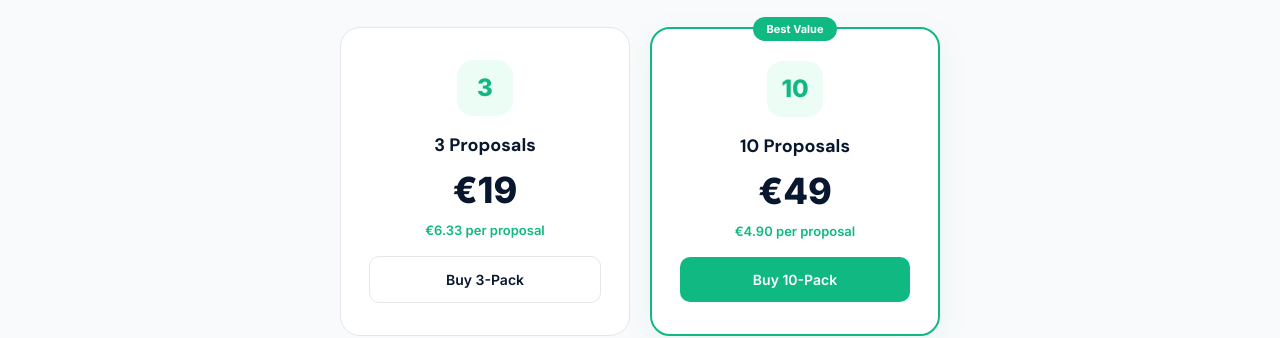
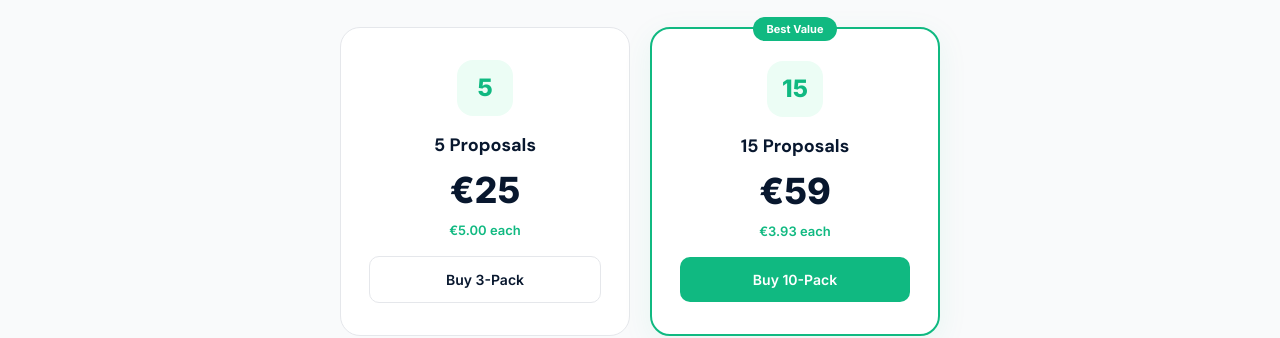
Before and after one commit to sheozin/cuequote-marketing, a Next.js app: page /pricing in a window 1280 px wide. Shown: the part 1677-2015 px from the top of the page. Built offline with nearby package versions, Linux system fonts and the light colour scheme; no server answers.

Commit message:
fix: update hardcoded prices on homepage and pricing page
Starter €29, Pro €79, Business €179.
Credit packs: 5 for €25, 15 for €59.

Co-Authored-By: Claude Opus 4.6 (1M context) <noreply@anthropic.com>

```diff
--- a/src/app/page.tsx
+++ b/src/app/page.tsx
@@ -304,9 +304,9 @@ export default async function HomePage() {
           <div style={{ display: "grid", gridTemplateColumns: "repeat(4, 1fr)", gap: 16, maxWidth: 1100, margin: "0 auto" }} className="home-pricing-grid">
             {[
               { name: "Free", price: "€0", period: "", icon: <Zap size={20} />, features: [tHomePricing("freeF1"), tHomePricing("freeF2"), tHomePricing("freeF3"), tHomePricing("freeF4")], cta: tPricing("startFree"), ctaStyle: "outline" as const, popular: false },
-              { name: "Starter", price: "€39", period: "/mo", icon: <CreditCard size={20} />, features: [tHomePricing("starterF1"), tHomePricing("starterF2"), tHomePricing("starterF3"), tHomePricing("starterF4")], cta: tPricing("startTrial"), ctaStyle: "primary" as const, popular: true },
-              { name: "Pro", price: "€99", period: "/mo", icon: <Crown size={20} />, features: [tHomePricing("proF1"), tHomePricing("proF2"), tHomePricing("proF3"), tHomePricing("proF4")], cta: tPricing("startTrial"), ctaStyle: "primary" as const, popular: false },
-              { name: "Business", price: "€199", period: "/mo", icon: <Rocket size={20} />, features: [tHomePricing("businessF1"), tHomePricing("businessF2"), tHomePricing("businessF3"), tHomePricing("businessF4")], cta: tPricing("startTrial"), ctaStyle: "primary" as const, popular: false },
+              { name: "Starter", price: "€29", period: "/mo", icon: <CreditCard size={20} />, features: [tHomePricing("starterF1"), tHomePricing("starterF2"), tHomePricing("starterF3"), tHomePricing("starterF4")], cta: tPricing("startTrial"), ctaStyle: "primary" as const, popular: true },
+              { name: "Pro", price: "€79", period: "/mo", icon: <Crown size={20} />, features: [tHomePricing("proF1"), tHomePricing("proF2"), tHomePricing("proF3"), tHomePricing("proF4")], cta: tPricing("startTrial"), ctaStyle: "primary" as const, popular: false },
+              { name: "Business", price: "€179", period: "/mo", icon: <Rocket size={20} />, features: [tHomePricing("businessF1"), tHomePricing("businessF2"), tHomePricing("businessF3"), tHomePricing("businessF4")], cta: tPricing("startTrial"), ctaStyle: "primary" as const, popular: false },
             ].map(({ name, price, period, icon, features, cta, ctaStyle, popular }) => (
               <div key={name} style={{
                 background: "#fff", borderRadius: 20, padding: "32px 28px",
--- a/src/app/pricing/page.tsx
+++ b/src/app/pricing/page.tsx
@@ -30,7 +30,7 @@ export default async function PricingPage() {
     },
     {
       name: t("starterName"),
-      price: "€39",
+      price: "€29",
       period: t("perMonth"),
       desc: t("starterDesc"),
       icon: <CreditCard size={20} />,
@@ -42,7 +42,7 @@ export default async function PricingPage() {
     },
     {
       name: t("proName"),
-      price: "€99",
+      price: "€79",
       period: t("perMonth"),
       desc: t("proDesc"),
       icon: <Crown size={20} />,
@@ -52,7 +52,7 @@ export default async function PricingPage() {
     },
     {
       name: t("businessName"),
-      price: "€199",
+      price: "€179",
       period: t("perMonth"),
       desc: t("businessDesc"),
       icon: <Rocket size={20} />,
@@ -238,13 +238,13 @@ export default async function PricingPage() {
                 width: 56, height: 56, borderRadius: 16, background: "#ecfdf5",
                 display: "flex", alignItems: "center", justifyContent: "center", marginBottom: 16,
               }}>
-                <span style={{ fontSize: 24, fontWeight: 800, color: "#10b981" }}>3</span>
+                <span style={{ fontSize: 24, fontWeight: 800, color: "#10b981" }}>5</span>
               </div>
-              <h3 style={{ fontFamily: "var(--font-dm-sans)", fontWeight: 700, fontSize: 18, color: "#08172E", marginBottom: 4 }}>{t("threeProposals")}</h3>
+              <h3 style={{ fontFamily: "var(--font-dm-sans)", fontWeight: 700, fontSize: 18, color: "#08172E", marginBottom: 4 }}>5 Proposals</h3>
               <div style={{ marginBottom: 4 }}>
-                <span style={{ fontSize: 36, fontWeight: 800, color: "#08172E" }}>€19</span>
+                <span style={{ fontSize: 36, fontWeight: 800, color: "#08172E" }}>€25</span>
               </div>
-              <p style={{ fontSize: 13, color: "#10b981", fontWeight: 600, marginBottom: 16 }}>{t("perProposal3")}</p>
+              <p style={{ fontSize: 13, color: "#10b981", fontWeight: 600, marginBottom: 16 }}>€5.00 each</p>
               <Link href={`${APP_URL}/signup?lang=${locale}`} style={{
                 textDecoration: "none", display: "block", width: "100%", textAlign: "center", padding: "12px 20px",
                 borderRadius: 10, fontWeight: 600, fontSize: 14,
@@ -270,13 +270,13 @@ export default async function PricingPage() {
                 width: 56, height: 56, borderRadius: 16, background: "#ecfdf5",
                 display: "flex", alignItems: "center", justifyContent: "center", marginBottom: 16,
               }}>
-                <span style={{ fontSize: 24, fontWeight: 800, color: "#10b981" }}>10</span>
+                <span style={{ fontSize: 24, fontWeight: 800, color: "#10b981" }}>15</span>
               </div>
-              <h3 style={{ fontFamily: "var(--font-dm-sans)", fontWeight: 700, fontSize: 18, color: "#08172E", marginBottom: 4 }}>{t("tenProposals")}</h3>
+              <h3 style={{ fontFamily: "var(--font-dm-sans)", fontWeight: 700, fontSize: 18, color: "#08172E", marginBottom: 4 }}>15 Proposals</h3>
               <div style={{ marginBottom: 4 }}>
-                <span style={{ fontSize: 36, fontWeight: 800, color: "#08172E" }}>€49</span>
+                <span style={{ fontSize: 36, fontWeight: 800, color: "#08172E" }}>€59</span>
               </div>
-              <p style={{ fontSize: 13, color: "#10b981", fontWeight: 600, marginBottom: 16 }}>{t("perProposal10")}</p>
+              <p style={{ fontSize: 13, color: "#10b981", fontWeight: 600, marginBottom: 16 }}>€3.93 each</p>
               <Link href={`${APP_URL}/signup?lang=${locale}`} style={{
                 textDecoration: "none", display: "block", width: "100%", textAlign: "center", padding: "12px 20px",
                 borderRadius: 10, fontWeight: 600, fontSize: 14,
```
